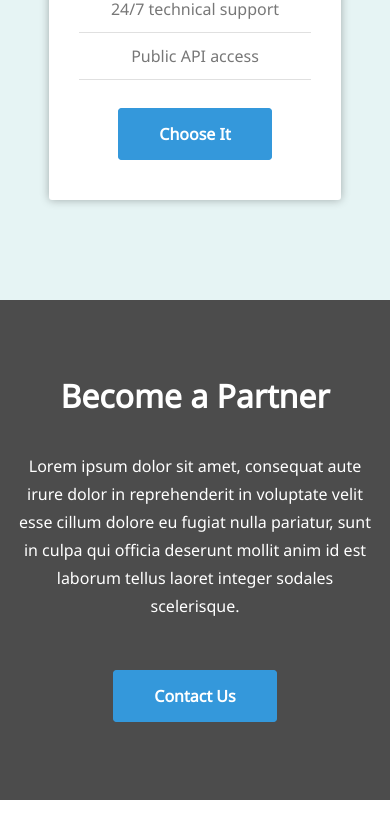
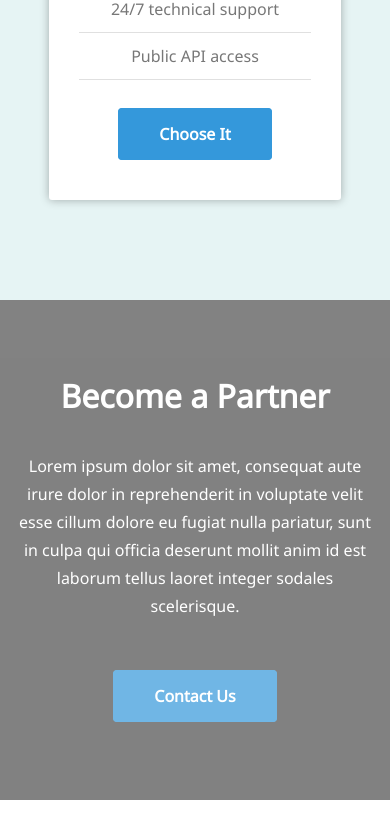
Before and after one commit to HEXSMTH/1, a plain HTML site: page index.html in a window 390 px wide. Shown: the part 4469-5307 px from the top of the page. Drawn offline with nearby package versions, Linux system fonts and the light colour scheme.

Commit message:
Update style.css

```diff
--- a/style.css
+++ b/style.css
@@ -427,7 +427,7 @@ header li a:hover{
 
 /* Contact Section */
 .bg-parallax{
-
+    /*
     background: linear-gradient(rgba(0,0,0,0.7),rgba(0,0,0,0.7)),
       url(img/bgcontact.jpg);
     /*background-position: center;
@@ -821,6 +821,7 @@ header li a:hover{
         background: rgba(0,0,0,.7);
         background-position: center;
         background-repeat: no-repeat;
+	    opacity: 0.7;
 
     }
 }
```
